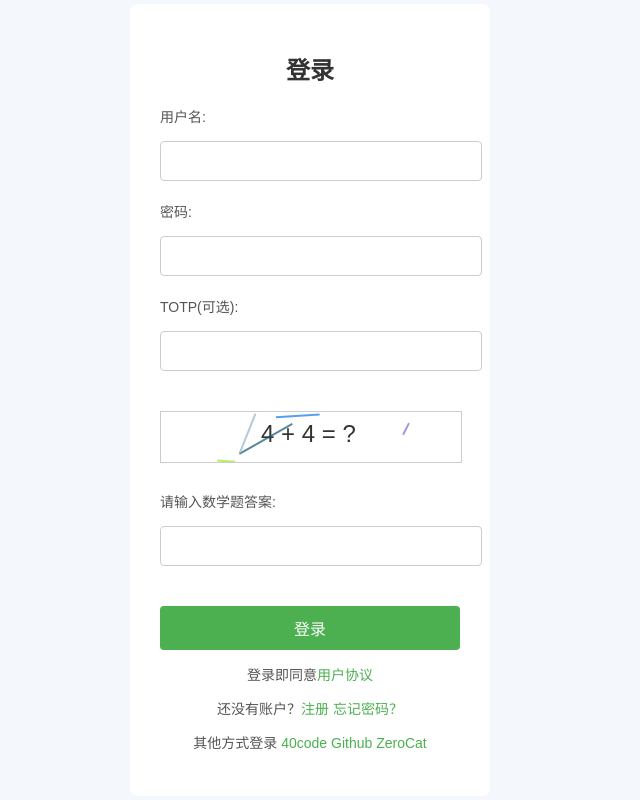
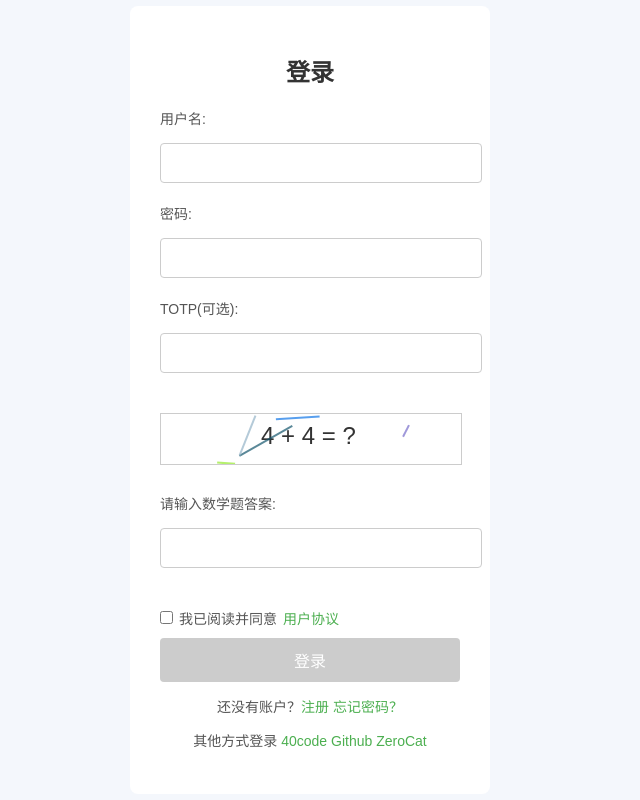
Before and after one commit to wuhulab/Sbox-Community, a Flask app: page /login in a window 1280 px wide. Shown: the whole page, without its empty margins (330-970 px from the left). Run offline with Flask 3, Linux system fonts and the light colour scheme; some libraries are stand-ins or nearby versions.

Commit message:
修改一些细节

```diff
--- a/app.py
+++ b/app.py
@@ -106,6 +106,14 @@ if not os.path.exists(app.config["SCRATCH2_PHOTO"]):
     os.makedirs(app.config["SCRATCH2_PHOTO"])
 
 
+# NOTE: 页脚统一配置（优先从环境变量 FOOTER 读取，否则使用默认值）
+_DEFAULT_FOOTER = """
+        <p>2025 小盒子社区</p>
+        开源文件 <a href="https://gitee.com/wujiajiouwei/small-box-community">gitee</a> | <a href="https://gitee.com/wujiajiouwei/scratch-git">ScratchGit</a> | <a href="https://gitee.com/wujiajiouwei/sbox-api">Sboxapi</a><br>
+        网站相关 <a href = "/required">使用小盒子必读</a> | <a href="/download">下载相关软件</a> | <a href="/thanks">特别鸣谢</a> | <a href="https://github.com/wuhulab/Sbox-Community">GitHub</a><br>
+"""
+footer = os.environ.get("FOOTER", _DEFAULT_FOOTER)
+
 # NOTE: 这里是下拉栏统一配置
 nav = """
             <div class="toolbox">
@@ -126,13 +134,6 @@ nav = """
                 <button class="theme-toggle" onclick="toggleTheme()">☀</button>
             </div>
         </div>
-"""
-
-# NOTE: 这里是页脚统一配置
-footer = """
-        <p>2025 小盒子社区</p>
-        开源文件 <a href="https://gitee.com/wujiajiouwei/small-box-community">gitee</a> | <a href="https://gitee.com/wujiajiouwei/scratch-git">ScratchGit</a> | <a href="https://gitee.com/wujiajiouwei/sbox-api">Sboxapi</a><br>
-        网站相关 <a href = "/required">使用小盒子必读</a> | <a href="/download">下载相关软件</a> | <a href="/thanks">特别鸣谢</a><br>
 """
 
 # footer3 与 footer 内容一致，保留作为别名
--- a/blueprints/main.py
+++ b/blueprints/main.py
@@ -86,13 +86,6 @@ nav = """
         </div>
 """
 
-
-# 页脚配置
-footer3 = """
-        <p>2025 小盒子社区</p>
-        开源文件 <a href="https://gitee.com/wujiajiouwei/small-box-community">gitee</a> | <a href="https://gitee.com/wujiajiouwei/scratch-git">ScratchGit</a> | <a href="https://gitee.com/wujiajiouwei/sbox-api">Sboxapi</a><br>
-        网站相关 <a href = "/required">使用小盒子必读</a> | <a href="/download">下载相关软件</a> | <a href="/thanks">特别鸣谢</a><br>
-"""
 
 # 优秀作品列表
 Excellent_scratch = [10, 12, 36]
@@ -205,7 +198,6 @@ def index():
     return render_template(
         "index3.html",
         nav=nav,
-        footer=footer3,
         Excellent_scratch_1=Excellent_scratch_1,
         Excellent_scratch_2=Excellent_scratch_2,
         Excellent_scratch_3=Excellent_scratch_3,
@@ -649,6 +641,11 @@ Sbox Team
 @main_bp.route("/required")
 def required2():
     return render_template("required.html")
+
+
+@main_bp.route("/thanks")
+def thanks():
+    return render_template("thanks.html")
 
 
 # NOTE:用户注册，发送邮箱验证码
--- a/blueprints/user.py
+++ b/blueprints/user.py
@@ -77,13 +77,6 @@ nav = """
                 <button class="theme-toggle" onclick="toggleTheme()">&#9788;</button>
             </div>
         </div>
-"""
-
-# 页脚配置
-footer = """
-        <p>2025 小盒子社区</p>
-        开源文件 <a href="https://gitee.com/wujiajiouwei/small-box-community">gitee</a> | <a href="https://gitee.com/wujiajiouwei/scratch-git">ScratchGit</a> | <a href="https://gitee.com/wujiajiouwei/sbox-api">Sboxapi</a><br>
-        网站相关 <a href = "/required">使用小盒子必读</a> | <a href="/download">下载相关软件</a> | <a href="/thanks">特别鸣谢</a><br>
 """
 
 
@@ -464,7 +457,6 @@ def users():
         jianjie1=jianjie1,
         shoucang1=shoucang1,
         nav=nav,
-        footer=footer,
         third_party_auth=third_party_auth,
         use_turbowarp=use_turbowarp,
     )
--- a/static/js/auth.js
+++ b/static/js/auth.js
@@ -20,6 +20,13 @@ const SboxAuth = {
             const password = form.querySelector('#password')?.value;
             const token = form.querySelector('#token')?.value || '';
             const captchaInput = form.querySelector('#captchaInput')?.value;
+
+            // 验证用户协议同意
+            const agreeCheck = form.querySelector('#agreeCheck');
+            if (agreeCheck && !agreeCheck.checked) {
+                SboxAjax.showMessage('请阅读并同意用户协议', 'error');
+                return;
+            }
 
             // 验证数学验证码
             if (captchaInput && form.dataset.correctAnswer) {
--- a/templates/login.html
+++ b/templates/login.html
@@ -63,6 +63,25 @@
 
         button:hover {
             background-color: #45a049;
+        }
+
+        button:disabled {
+            background-color: #ccc;
+            cursor: not-allowed;
+        }
+
+        .agreement {
+            font-size: 14px;
+            color: #555;
+            margin: 10px 0;
+            display: flex;
+            align-items: center;
+            gap: 6px;
+        }
+
+        .agreement input[type="checkbox"] {
+            width: auto;
+            margin: 0;
         }
 
         p {
@@ -144,9 +163,11 @@
                 <input type="text" id="captchaInput" name="captcha" class="captcha-input" required>
             </div>
 
-            <button type="submit">登录</button>
+            <label class="agreement">
+                <input type="checkbox" id="agreeCheck"> 我已阅读并同意 <a href="{{ url_for('main.required2') }}">用户协议</a>
+            </label>
+            <button type="submit" id="loginBtn" disabled>登录</button>
         </form>
-        <p>登录即同意<a href="{{ url_for('main.required2') }}">用户协议</a></p>
         <p>还没有账户？<a href="{{ url_for('main.register') }}">注册</a> <a href="{{ url_for('main.forget') }}">忘记密码？</a></p>
         <p>其他方式登录 <a href="{{ url_for('main.OAuth_40code') }}">40code</a> <a href="/githublogin">Github</a> <a href="/zerocatlogin">ZeroCat</a></p>
     </div>
@@ -197,6 +218,11 @@
             }
         });
 
+        // 同意协议复选框控制登录按钮
+        document.getElementById('agreeCheck').addEventListener('change', function() {
+            document.getElementById('loginBtn').disabled = !this.checked;
+        });
+
         // 页面加载时生成验证码
         window.onload = generateCaptcha;
     </script>
```
Also changed, not shown: templates/thanks.html (+20 -7 lines), 1 other file.
